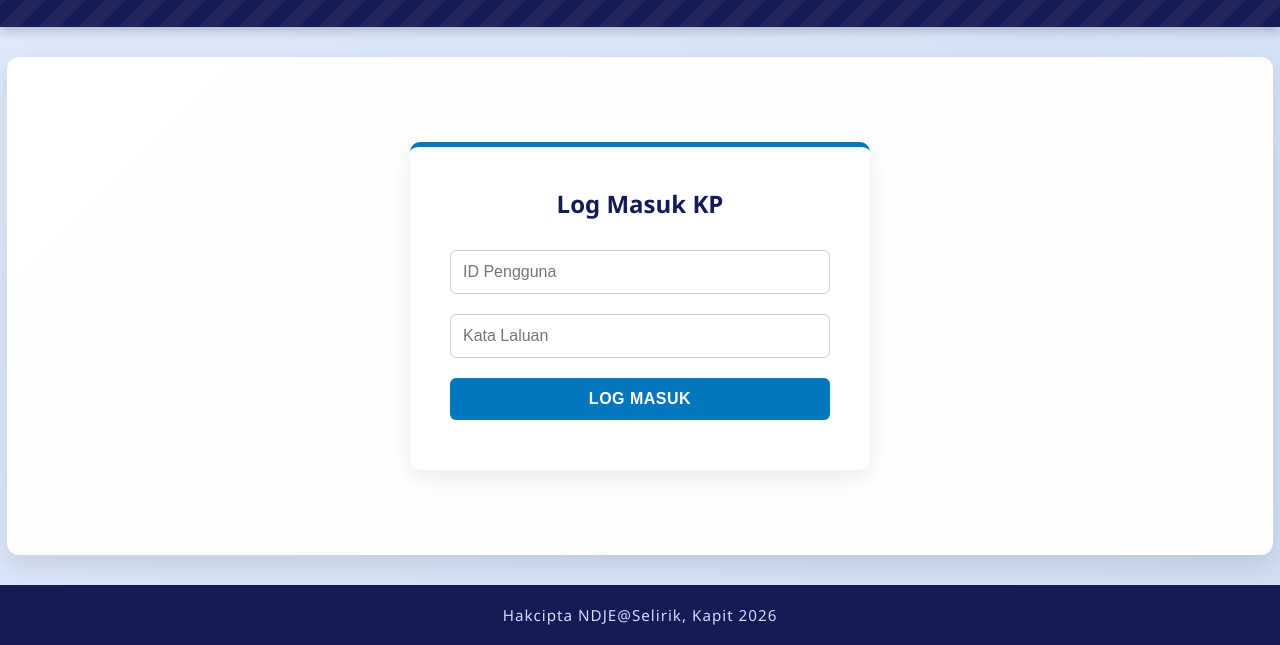
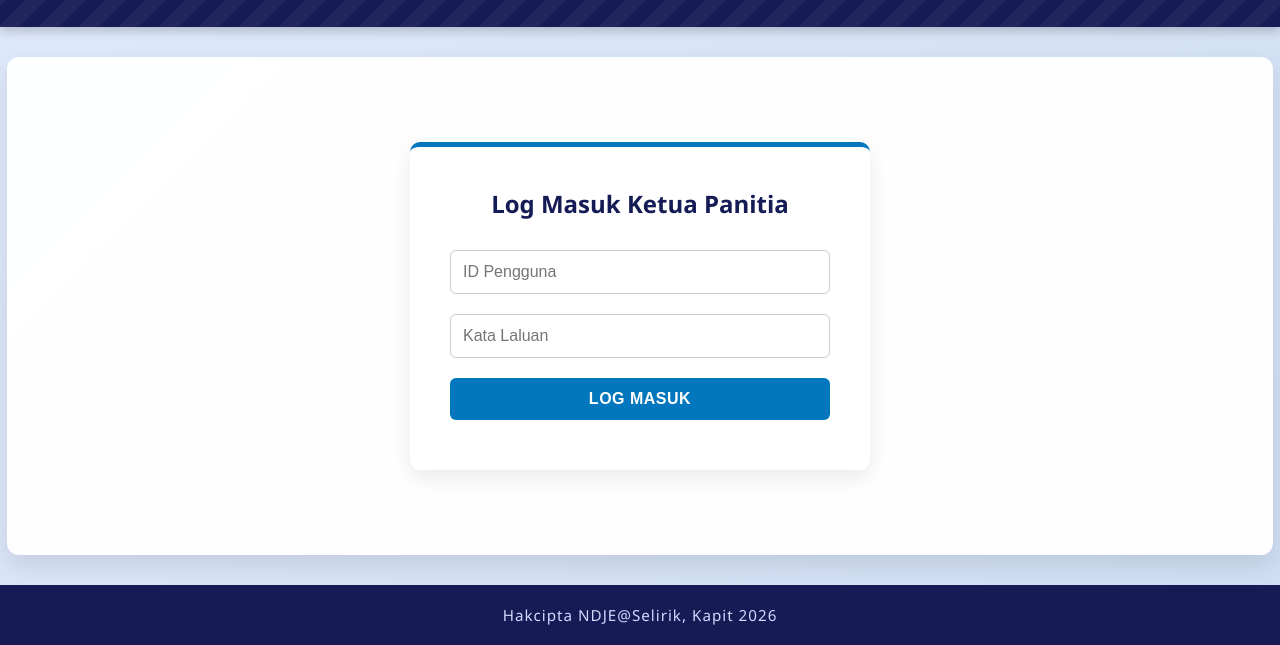
Before and after one commit to smkselirik/Portal-SAPS-March-2026-KP, a plain HTML site: page index.html in a window 1280 px wide. Shown: the part 254-899 px from the top of the page. Drawn offline with nearby package versions, Linux system fonts and the light colour scheme.

Commit message:
Update index.html

```diff
--- a/index.html
+++ b/index.html
@@ -120,7 +120,7 @@
     <div class="container">
         <div id="login-section">
             <div class="login-box">
-                <h2 style="color: var(--night-blue); margin-top:0;">Log Masuk KP</h2>
+                <h2 style="color: var(--night-blue); margin-top:0;">Log Masuk Ketua Panitia</h2>
                 <input type="text" id="userid" placeholder="ID Pengguna" required>
                 <input type="password" id="password" placeholder="Kata Laluan" required>
                 <button onclick="login()">Log Masuk</button>
```
